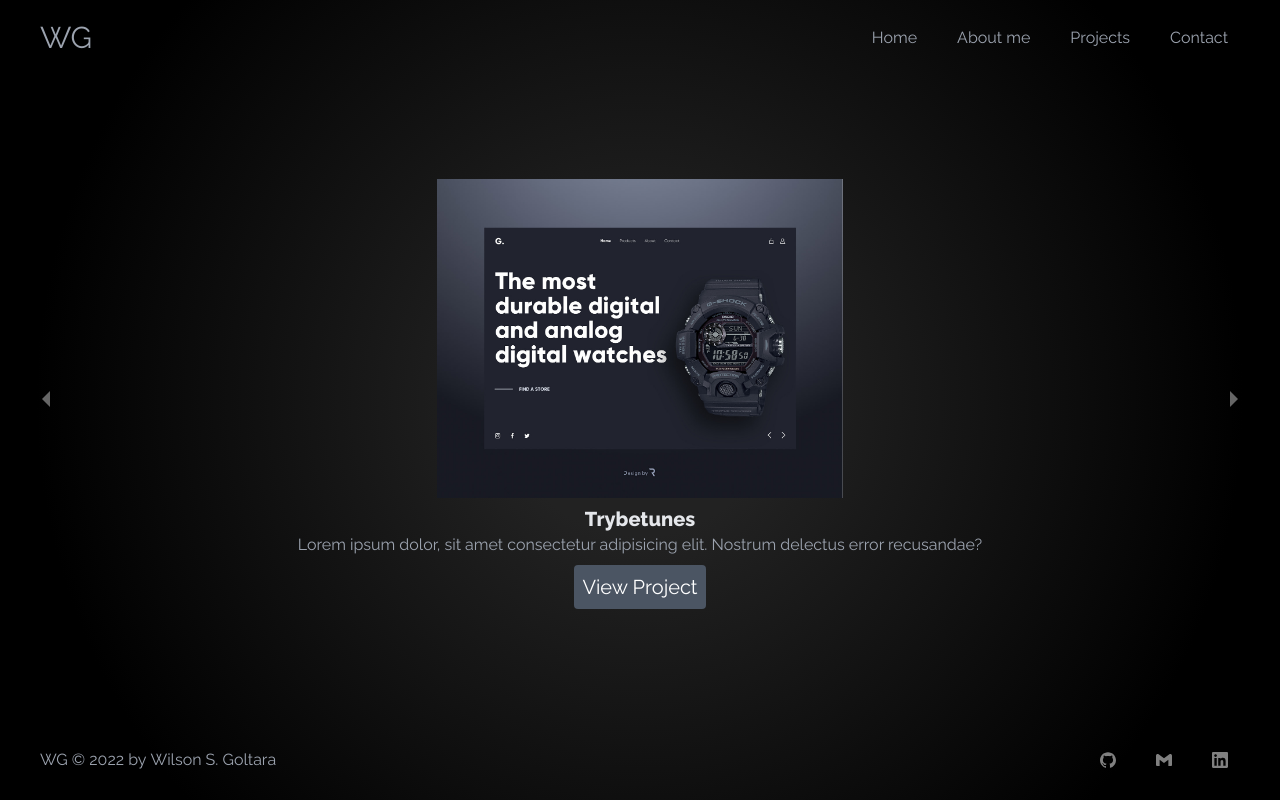
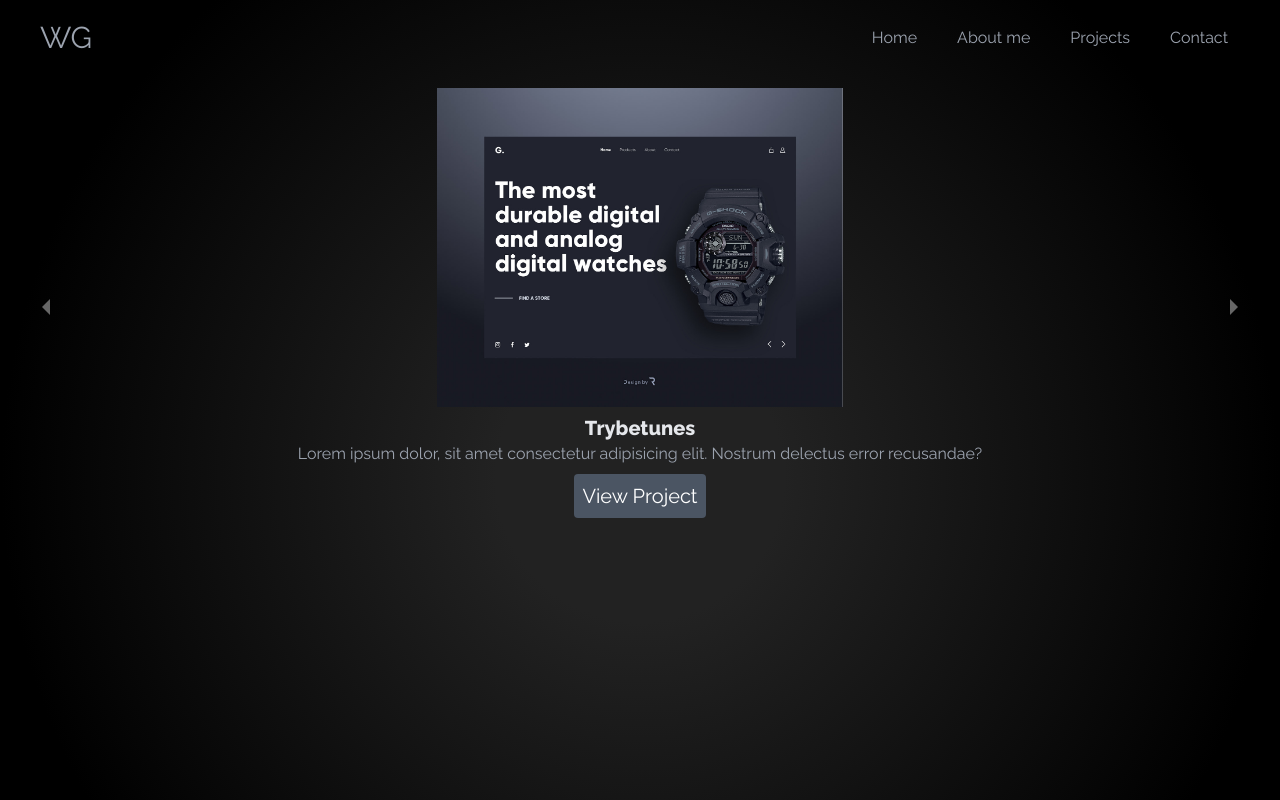
Before and after one commit to wilsongoltara/portfolio-nextjs, a Next.js app: page /projects in a window 1280 px wide. Shown: the top 800 px of the page. Built offline with nearby package versions, Linux system fonts and the light colour scheme.

Commit message:
[REFACTOR]: refactor tag main

```diff
--- a/components/layout.tsx
+++ b/components/layout.tsx
@@ -6,16 +6,16 @@ import NavBar from './global/NavBar';
 
 export const AppContext = createContext(null);
 
-const Layout = ({ children }: ChildrinProps) => {
+export default function Layout({ children }: ChildrinProps) {
   const [nav, setNav] = useState(false);
 
   return (
     <AppContext.Provider value={{ nav, setNav }}>
-      <NavBar />
-      <Content>{children}</Content>
-      <Footer />
+      <main>
+        <NavBar />
+        <Content>{children}</Content>
+        <Footer />
+      </main>
     </AppContext.Provider>
   );
 };
-
-export default Layout;
--- a/styles/globals.css
+++ b/styles/globals.css
@@ -11,7 +11,7 @@ html {
     radial-gradient(circle, rgba(34, 34, 34, 1) 18%, rgba(0, 0, 0, 1) 80%);
 }
 
-#__next {
+main {
   display: flex;
   flex-direction: column;
   justify-content: space-between;
```
